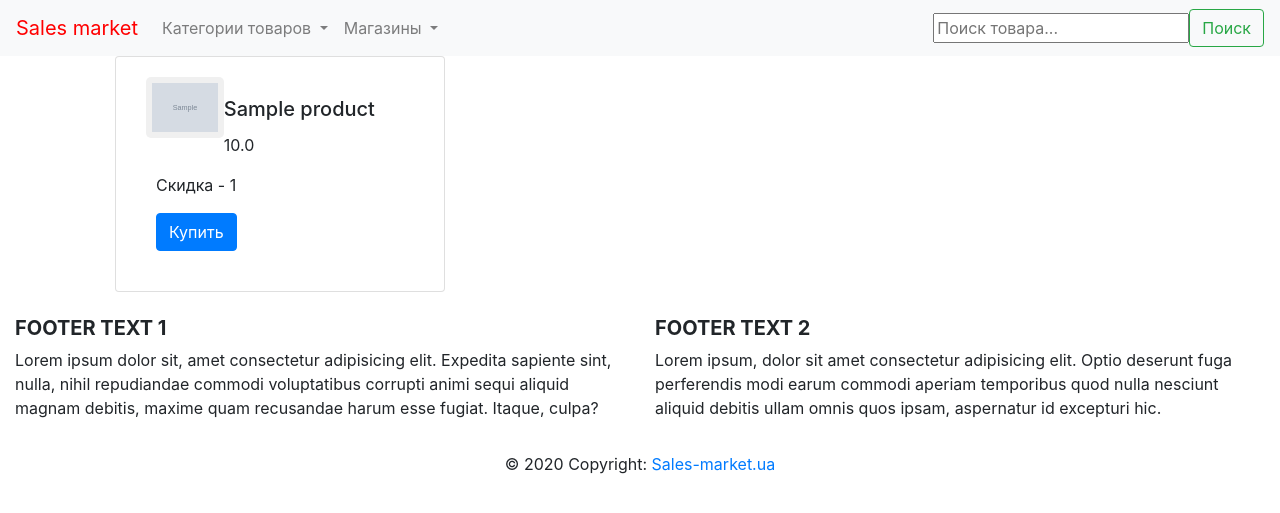
After one commit to CHESTERFIELD/sales_market, a Django app: a page that uses mysite/templates/product_detail.html in a window 1280 px wide. The commit adds this page. Shown: the top 513 px of the page. Run offline with Django 3.2, Linux system fonts and the light colour scheme; tables that the repository leaves empty hold one stand-in row (values such as "Sample post"); grey boxes marked "Sample" are stand-in pictures; some libraries are stand-ins or nearby versions.

Commit message:
add new files

```diff
--- /dev/null
+++ b/mysite/mysite/utilites/create_slug_with_russian.py
@@ -0,0 +1,13 @@
+from django.template.defaultfilters import slugify as django_slugify
+
+alphabet = {'а': 'a', 'б': 'b', 'в': 'v', 'г': 'g', 'д': 'd', 'е': 'e', 'ё': 'yo', 'ж': 'zh', 'з': 'z', 'и': 'i',
+            'й': 'j', 'к': 'k', 'л': 'l', 'м': 'm', 'н': 'n', 'о': 'o', 'п': 'p', 'р': 'r', 'с': 's', 'т': 't',
+            'у': 'u', 'ф': 'f', 'х': 'kh', 'ц': 'ts', 'ч': 'ch', 'ш': 'sh', 'щ': 'shch', 'ы': 'i', 'э': 'e', 'ю': 'yu',
+            'я': 'ya'}
+
+
+def slugify(s):
+    """
+    Overriding django slugify that allows to use russian words as well.
+    """
+    return django_slugify(''.join(alphabet.get(w, w) for w in s.lower()))
--- /dev/null
+++ b/mysite/rozetka/urls.py
@@ -0,0 +1,25 @@
+"""mysite URL Configuration
+
+The `urlpatterns` list routes URLs to views. For more information please see:
+    https://docs.djangoproject.com/en/2.2/topics/http/urls/
+Examples:
+Function views
+    1. Add an import:  from my_app import views
+    2. Add a URL to urlpatterns:  path('', views.home, name='home')
+Class-based views
+    1. Add an import:  from other_app.views import Home
+    2. Add a URL to urlpatterns:  path('', Home.as_view(), name='home')
+Including another URLconf
+    1. Import the include() function: from django.urls import include, path
+    2. Add a URL to urlpatterns:  path('blog/', include('blog.urls'))
+"""
+from django.urls import path
+
+from rozetka import views
+from rozetka.views import CategoryProductList, ProductDetail
+
+urlpatterns = [
+    path('categories/', views.get_rozetka_category, name='rozetka-category-page'),
+    path('<category_slug>/', CategoryProductList.as_view(), name='category-page'),
+    path('<str:category_slug>/<str:product_slug>/', ProductDetail.as_view(), name='product-page'),
+]
--- a/mysite/rozetka/views.py
+++ b/mysite/rozetka/views.py
@@ -1,8 +1,8 @@
 from django.core.paginator import Paginator, PageNotAnInteger, EmptyPage
-from django.shortcuts import render, get_object_or_404
-from django.views.generic import ListView
+from django.shortcuts import render, get_object_or_404, redirect
+from django.views.generic import ListView, DetailView
 
-from rozetka.models import Category
+from rozetka.models import Category, Product
 
 
 def get_rozetka_category(request):
@@ -21,5 +21,22 @@ class CategoryProductList(ListView):
 
     def get_context_data(self, **kwargs):
         context = super().get_context_data(**kwargs)
-        context['category'] = self.category.name
+        context['category'] = self.category
         return context
+
+
+class ProductDetail(DetailView):
+
+    model = Product
+    template_name = "product_detail.html"
+
+    def get_object(self, queryset=None):
+        product = self.model.objects.get(slug=self.kwargs['product_slug'])
+        return product
+
+    # def get_context_data(self, **kwargs):
+    #     # Call the base implementation first to get a context
+    #     context = super().get_context_data(**kwargs)
+    #     # Add in a QuerySet of all the books
+    #     context['book_list'] = Book.objects.all()
+    #     return context
--- a/mysite/templates/list.html
+++ b/mysite/templates/list.html
@@ -2,7 +2,7 @@
 
 {% block content %}
 
-    <h2>Товары по категории "{{ category }}":</h2>
+    <h2>Товары по категории "{{ category.name }}":</h2>
     <div class="card-group-list row">
         {% for object in page_obj %}
             <div class="col-sm-4">
@@ -13,6 +13,7 @@
                         <h5 class="card-title">{{ object.name }}</h5>
                         <p class="card-text">{{ object.cheaper_price }}</p>
                         <p class="card-text">Скидка - {{ object.sale|floatformat:"0" }}</p>
+                        <a href="{% url 'product-page' category.slug object.slug %}" class="btn btn-primary">Просмотреть</a>
                         <a href="{{ object.link }}" class="btn btn-primary">Купить</a>
                       </div>
                     </div>
--- /dev/null
+++ b/mysite/templates/product_detail.html
@@ -0,0 +1,22 @@
+{% extends "base.html" %}
+
+{% block content %}
+
+    <div class="container">
+        <div class="col-sm-4">
+            <div class="card w-33" >
+                <div class="card-body">
+                  <img src="{{ object.link_to_photo }}" class="card-img-top" alt="{{ object.name }}">
+                  <div class="card-body">
+                    <h5 class="card-title">{{ object.name }}</h5>
+                    <p class="card-text">{{ object.cheaper_price }}</p>
+                    <p class="card-text">Скидка - {{ object.sale|floatformat:"0" }}</p>
+<!--                    <a href="{% url 'product-page' object.category.slug object.slug %}" class="btn btn-primary">Просмотреть</a>-->
+                    <a href="{{ object.link }}" class="btn btn-primary">Купить</a>
+                  </div>
+                </div>
+            </div>
+        </div>
+    </div>
+
+{% endblock %}
```
Also changed, not shown: mysite/mysite/utilites/__init__.py (added), mysite/rozetka/migrations/0006_auto_20200524_1754.py (added), mysite/static/img/select.png (added). Lines whose indentation alone changed are shown as unchanged.
